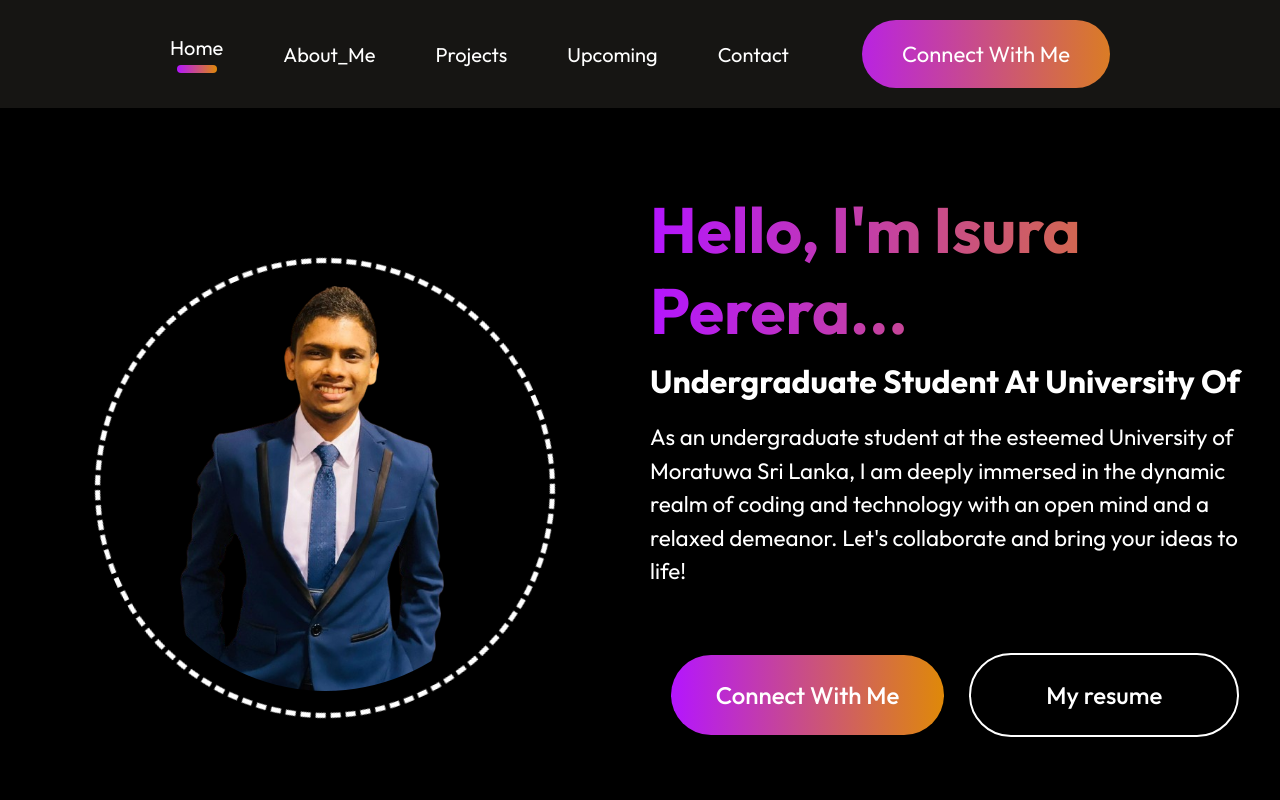
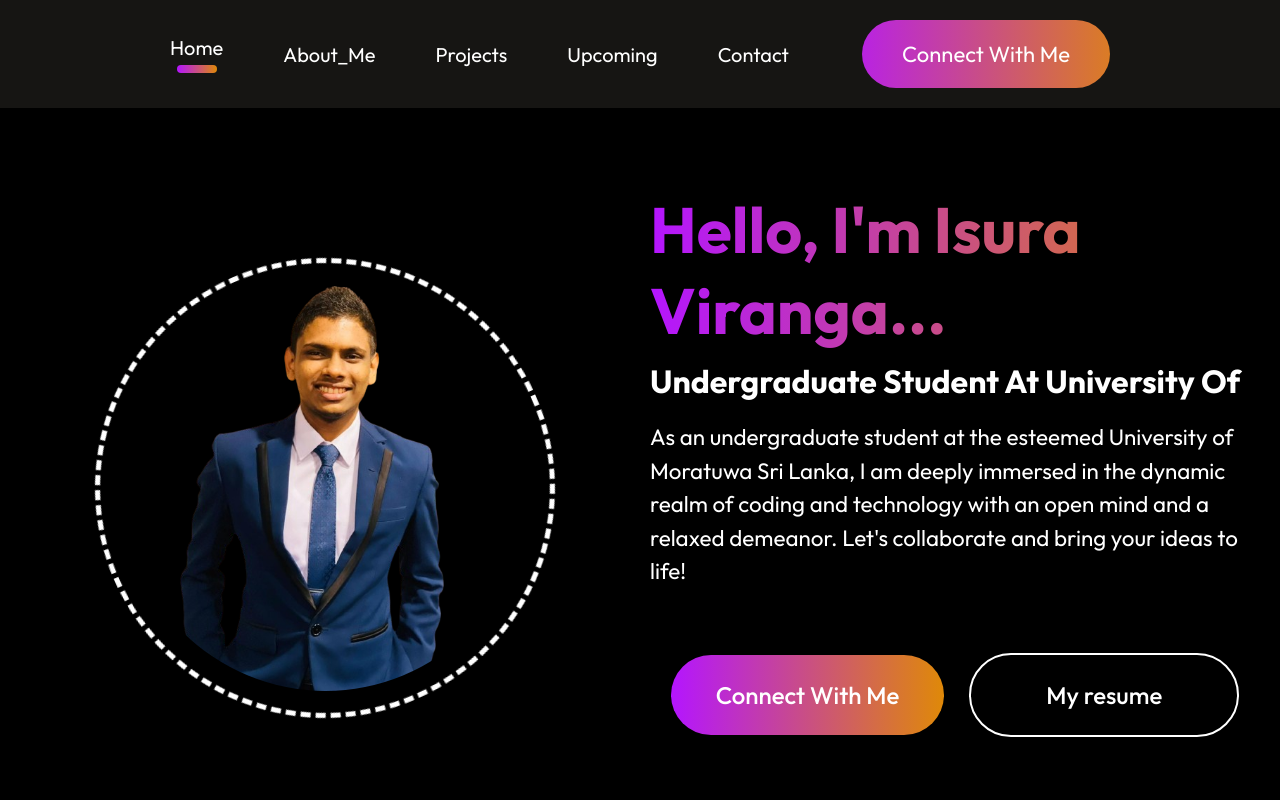
Before and after one commit to IsuraViranga/IsuraViranga.github.io, a React (Vite) app: page / in a window 1280 px wide. Shown: the top 800 px of the page. Built offline with nearby package versions, Linux system fonts and the light colour scheme.

Commit message:
name change

```diff
--- a/src/Components/NewHero/NewHero.jsx
+++ b/src/Components/NewHero/NewHero.jsx
@@ -9,7 +9,7 @@ const NewHero = () => {
     const [displayedText, setDisplayedText] = useState('');
     const [displayedTextTwo, setDisplayedTextTwo] = useState('');
     const [showPopup, setShowPopup] = useState(false);
-    const fullText = "Hello, I'm Isura Perera...";
+    const fullText = "Hello, I'm Isura Viranga...";
     const typingSpeed = 100;
     const fullTextTwo ="Undergraduate Student At University Of Moratuwa Srilanka ...";
 
```
